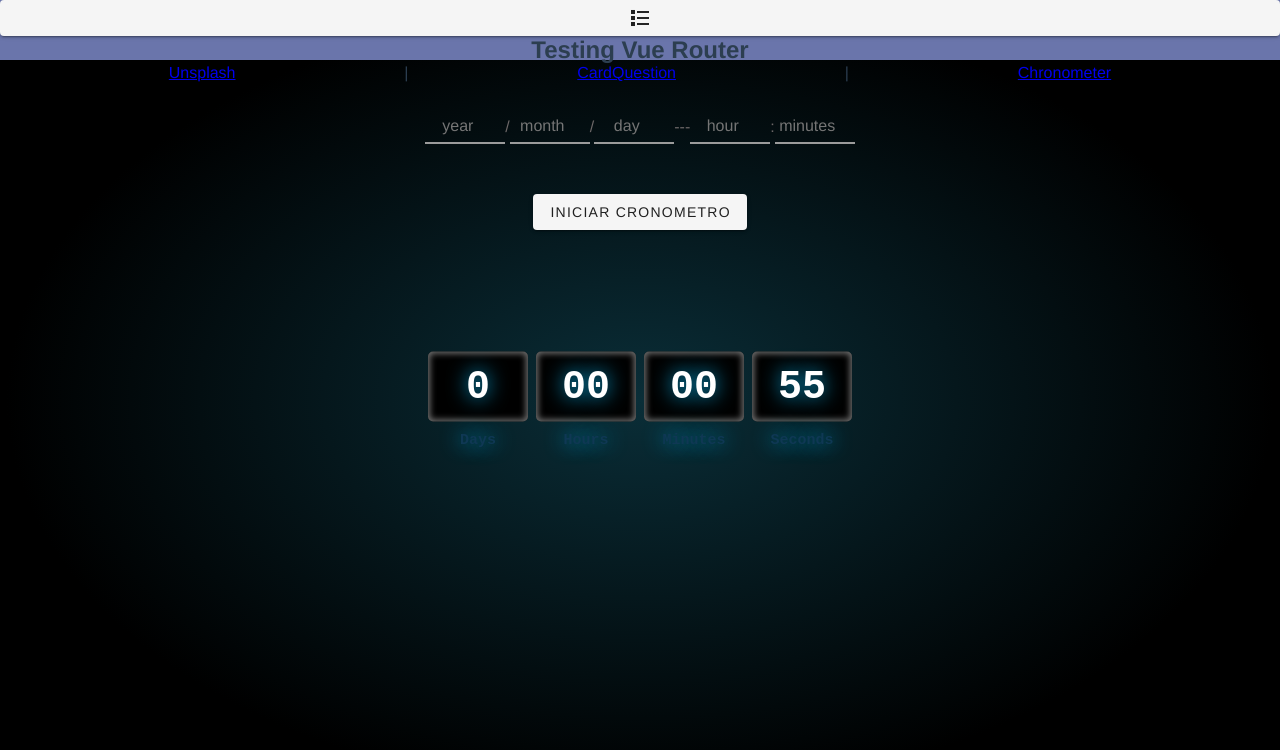
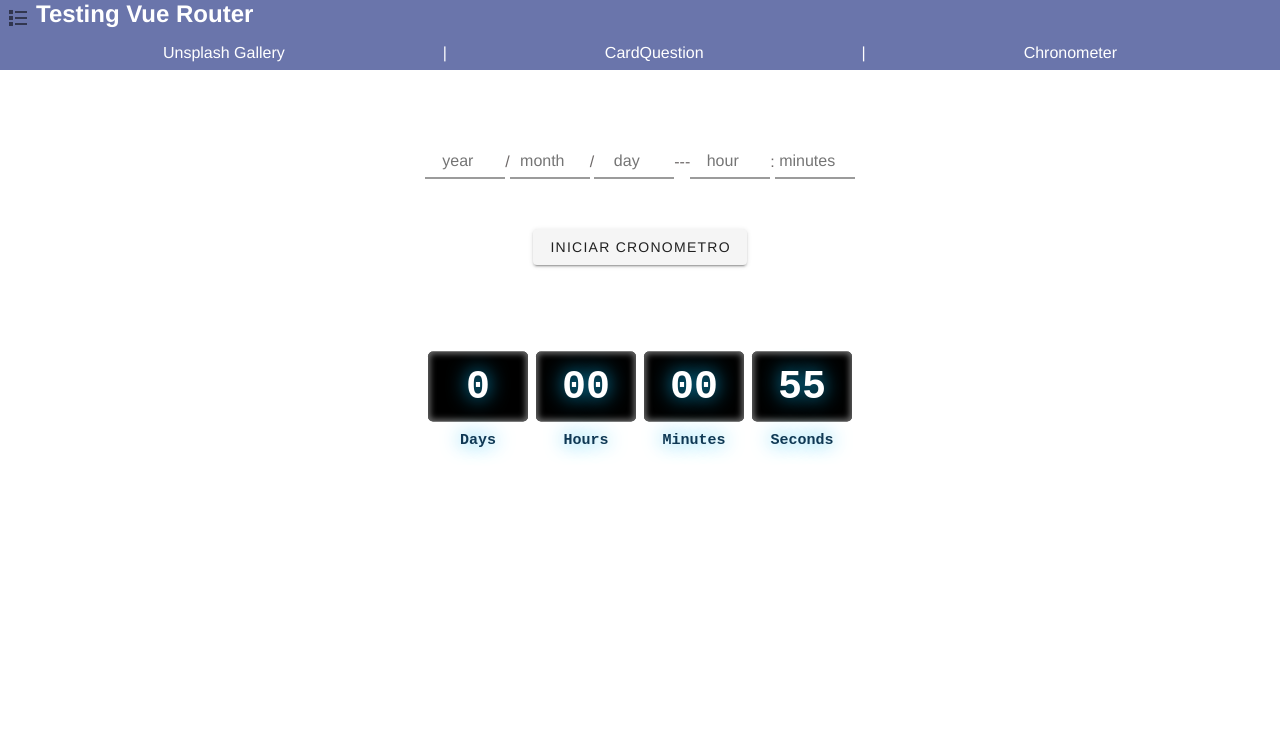
Before and after one commit to DANIELNAHUN/testing-router-vue, a Vue app: page /chronometer in a window 1280 px wide. Shown: the top 750 px of the page. Built offline with nearby package versions, Linux system fonts and the light colour scheme.

Commit message:
edit UnsplasView

```diff
--- a/src/components/CardQuestion.vue
+++ b/src/components/CardQuestion.vue
@@ -92,7 +92,7 @@ export default {
   },
 };
 </script>
-<style>
+<style lang="scss" scoped>
 .card {
   padding: 30px 25px;
   max-height: 600px;
--- a/src/components/ChronometerCool.vue
+++ b/src/components/ChronometerCool.vue
@@ -187,20 +187,12 @@ export default {
 };
 </script>
 
-<style>
+<style lang="scss" scoped>
 * {
   margin: 0;
   padding: 0;
 }
-html,
-body {
-  height: 100%;
-}
-body {
-  background: #0f3854;
-  background: radial-gradient(ellipse at center, #0a2e38 0%, #000000 70%);
-  background-size: 100%;
-}
+
 .container-chronometer {
   display: flex;
   flex-direction: column;
--- a/src/layouts/DefaultLayout.vue
+++ b/src/layouts/DefaultLayout.vue
@@ -1,33 +1,69 @@
 <template>
-  <div>
+  <div class="layout-container">
     <div class="router-container">
-      <v-btn><v-icon>mdi-format-list-bulleted-square</v-icon></v-btn>
-      <h2>Testing Vue Router</h2>
-      <div class ="link-container">
-      <router-link to="/">Unsplash</router-link> |
+      <div class="header-container">
+        <v-btn @click ="toggleState" icon><v-icon>mdi-format-list-bulleted-square</v-icon></v-btn>
+        <h2>Testing Vue Router</h2>
+      </div>
+      <div v-if="active" class ="link-container">
+      <router-link to="/">Unsplash Gallery</router-link> |
       <router-link to="/cardquestion">CardQuestion</router-link> |
       <router-link to="/chronometer">Chronometer</router-link>
       </div>
     </div>
-    <slot></slot>
+    <div class="component-container">
+      <slot></slot>
+    </div>
+
   </div>
 </template>
 
 <script>
-export default {};
+export default {
+  data() {
+    return {
+      active: true
+    }
+  },
+  methods: {
+    toggleState() {
+      this.active=!this.active
+      console.log(this.active)
+    }
+  },
+};
 </script>
 
 <style lang="scss" scoped>
+.layout-container{
+  display: flex;
+  flex-direction: column;
+}
 .router-container{
   display: flex;
   flex-direction: column;
   width: 100%;
-  height: 60px;
+  height: 70px;
   background: #6a75ab;
+  color: #fff;
+}
+.header-container{
+  display: flex;
+  flex-direction: row;
 }
 .link-container{
   display: flex;
   justify-content:space-evenly;
   align-items: center;
+  padding: 5px 5px;
+  background: #6a75ab;
+  height: 90px;
+}
+.link-container a {
+  color:#fff;
+  text-decoration: none;
+}
+.component-container{
+  padding: 25px;
 }
 </style>
--- a/src/views/UnsplashView.vue
+++ b/src/views/UnsplashView.vue
@@ -1,9 +1,9 @@
 <template>
-  <div>
+  <div class="container">
     <h1>Unsplash</h1>
     <v-text-field v-model="searchQuery" label="search"></v-text-field>
     <v-select v-model="colorSelected" :items="colors" label="Colors"></v-select>
-    <v-btn @click="getSearchedImages" color="danger">Buscar</v-btn>
+    <v-btn @click="getImages" color="danger">Buscar</v-btn>
     <v-divider></v-divider>
 
     <v-row>
@@ -60,6 +60,21 @@ export default {
   },
   created() {},
   methods: {
+    getImages(){
+      const params ={
+        page: 1,
+        client_id: UNPLASH_ACCES_KEY,
+      };
+      axios.get(`${UNPLASH_BASE_URL}/photos`,{params})
+      .then((response)=>{
+        this.unplashImage = response.data.results;
+      })
+      .catch(function (error) {
+          // handle error
+          console.log(error);
+        });
+        console.log("getImages")
+    },
     getSearchedImages() {
       const params = {
         query: this.searchQuery,
@@ -81,3 +96,8 @@ export default {
   },
 };
 </script>
+<style lang="scss" scoped>
+.container {
+  max-width: 65%;
+}
+</style>
```
